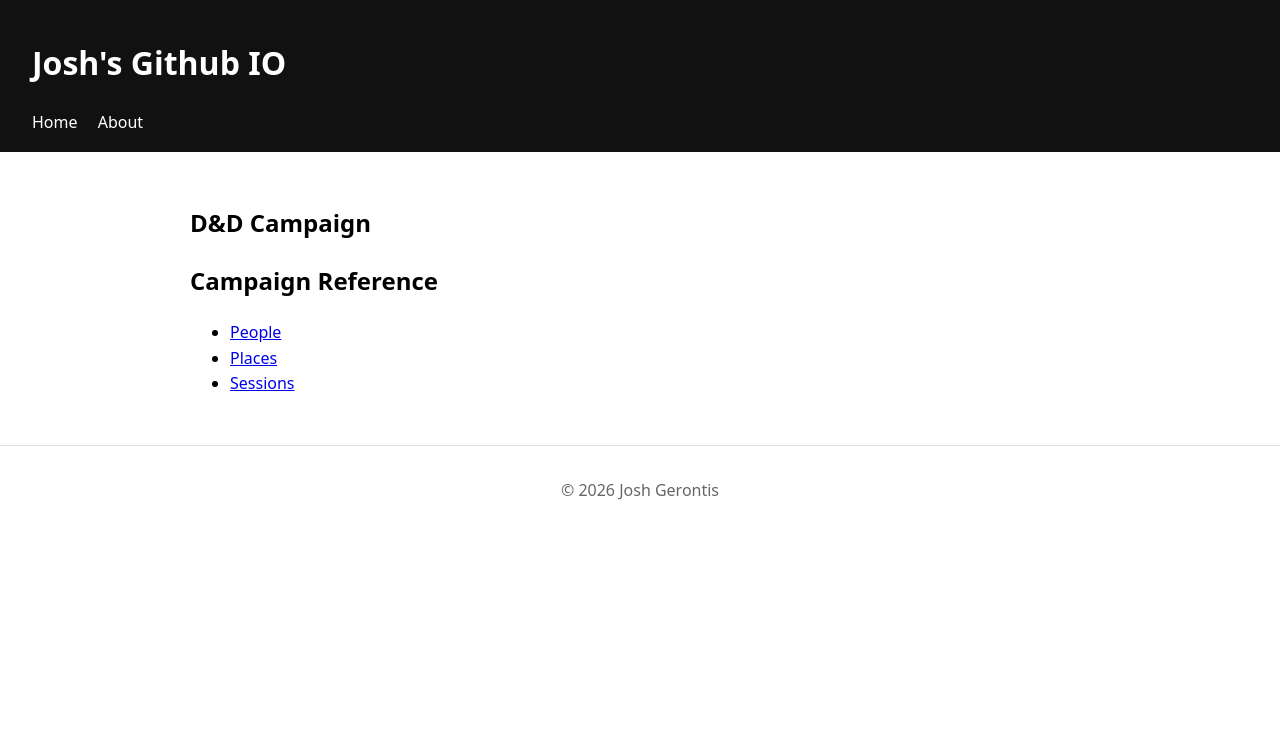
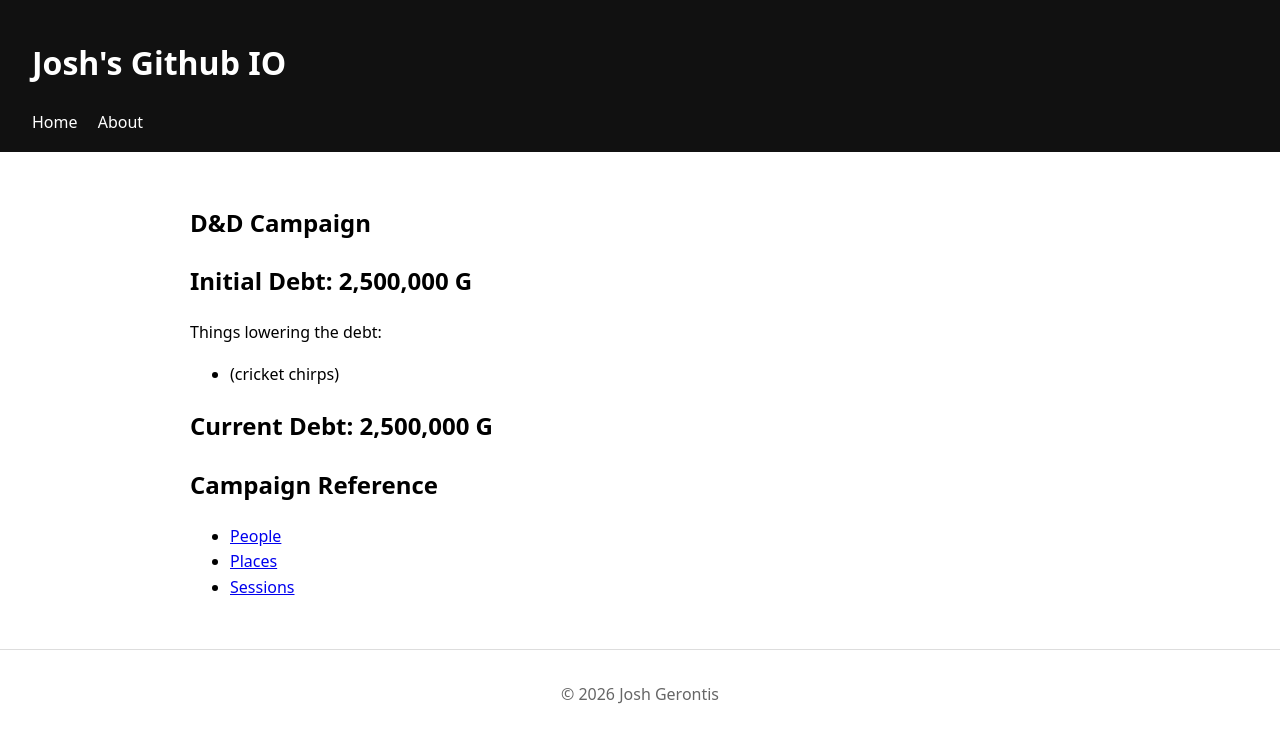
Before and after one commit to jgerontis/jgerontis.github.io, a Jekyll site: the page built from dnd/index.md, in a window 1280 px wide. Shown: the top 743 px of the page. Built offline with Jekyll 4.4.1, drawn with Linux system fonts in a browser that asks for light colours.

Commit message:
debt tracker

```diff
--- a/dnd/index.md
+++ b/dnd/index.md
@@ -2,6 +2,12 @@
 layout: page
 title: D&D Campaign
 ---
+
+# Initial Debt: 2,500,000 G
+Things lowering the debt:
+- (cricket chirps)
+
+# Current Debt: 2,500,000 G
 
 ## Campaign Reference
 
```
